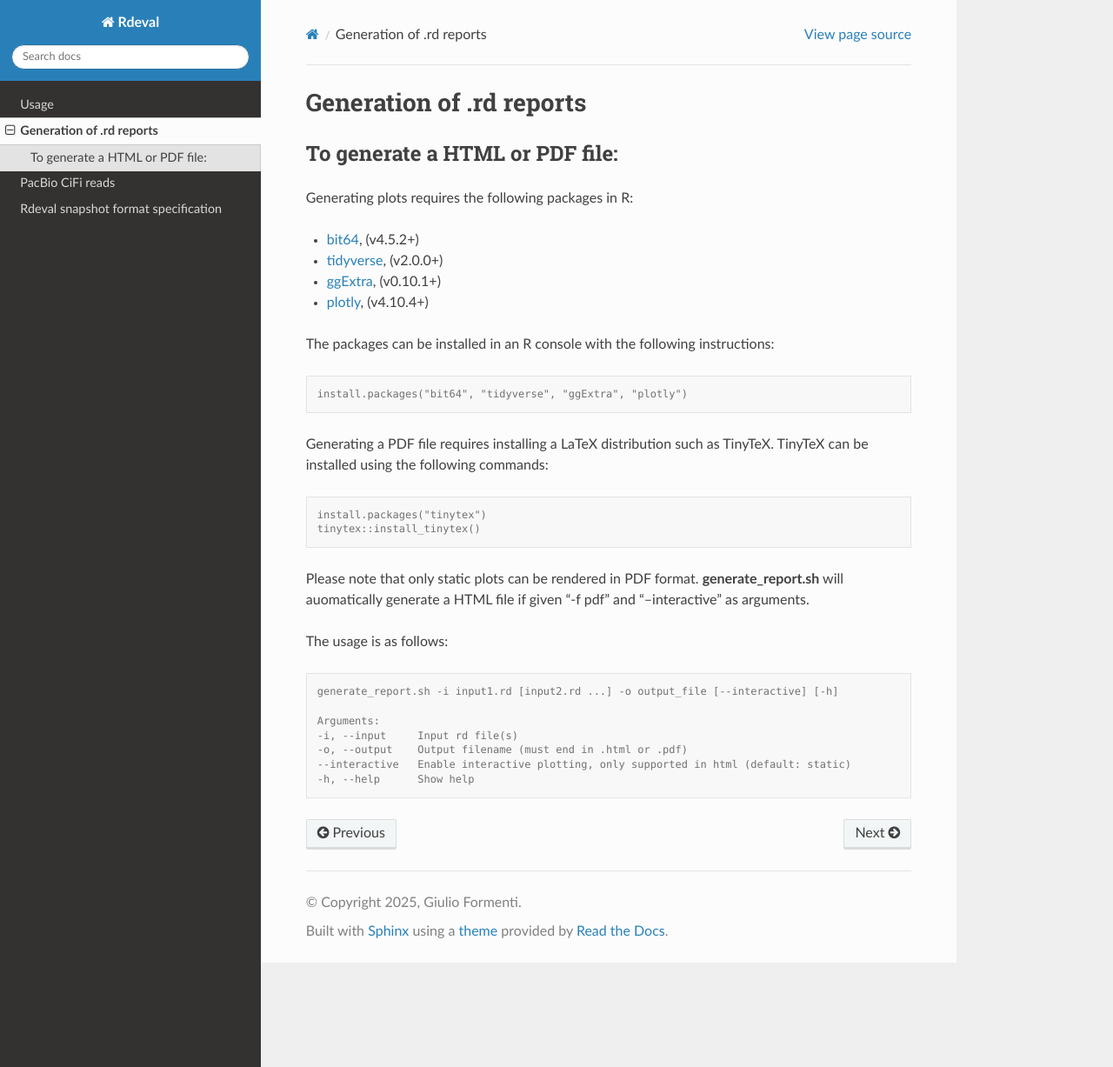
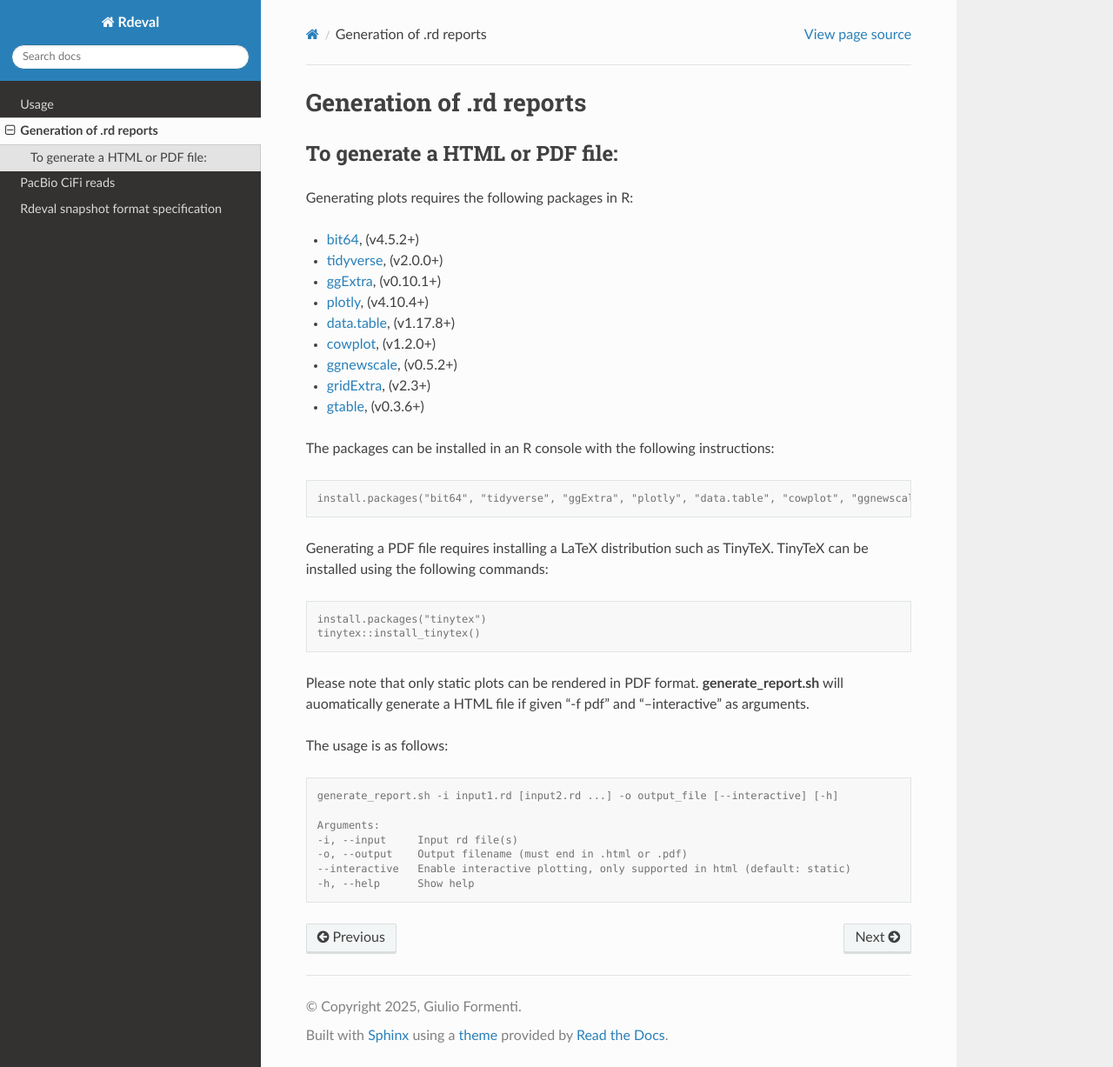
Before and after one commit to vgl-hub/rdeval-documentation, a Sphinx documentation site: the page built from docs/source/rd.rst, in a window 1280 px wide and 1227 px high. Shown: the whole window at 87% size. Built offline with Sphinx 7.4.7 and the Read the Docs theme 3.1.0, drawn with Linux system fonts in a browser that asks for light colours.

Commit message:
Update rd.rst
Updates to the required packages for plotting

```diff
--- a/docs/source/rd.rst
+++ b/docs/source/rd.rst
@@ -9,12 +9,18 @@ Generating plots requires the following packages in R:
 * `tidyverse <https://www.tidyverse.org/>`_, (v2.0.0+)
 * `ggExtra <https://cran.r-project.org/web/packages/ggExtra/vignettes/ggExtra.html>`_, (v0.10.1+)
 * `plotly <https://plotly.com/r/>`_, (v4.10.4+)
+* `data.table <https://github.com/Rdatatable/data.table>`_, (v1.17.8+)
+* `cowplot <https://wilkelab.org/cowplot/articles/introduction.html>`_, (v1.2.0+)
+* `ggnewscale <https://eliocamp.github.io/ggnewscale/>`_, (v0.5.2+)
+* `gridExtra <https://github.com/baptiste/gridextra>`_, (v2.3+)
+* `gtable <https://gtable.r-lib.org/>`_, (v0.3.6+)
+
 
 The packages can be installed in an R console with the following instructions:
 
 .. code-block:: console
 
-   install.packages("bit64", "tidyverse", "ggExtra", "plotly")
+   install.packages("bit64", "tidyverse", "ggExtra", "plotly", "data.table", "cowplot", "ggnewscale", "gridExtra", "gtable")
 
 Generating a PDF file requires installing a LaTeX distribution such as TinyTeX. TinyTeX can be installed using the following commands:
 
```
